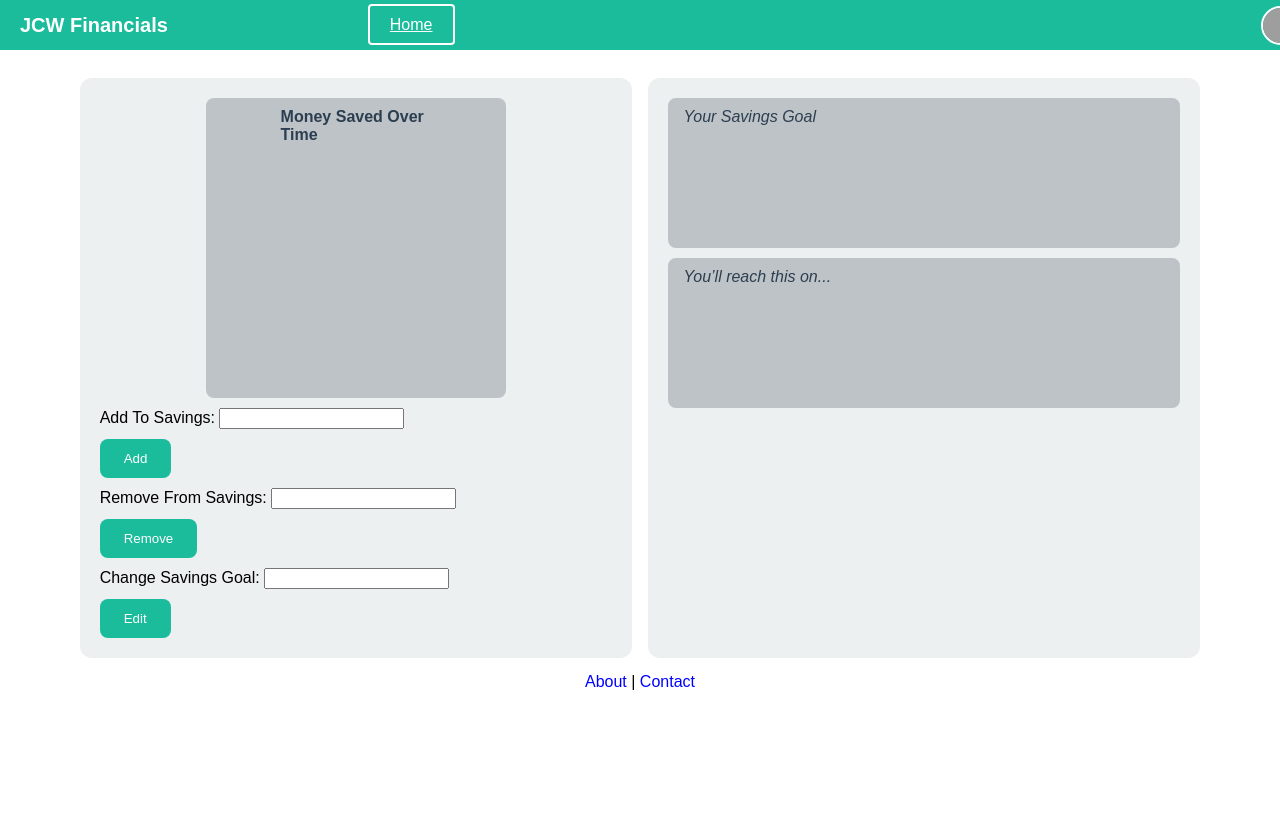
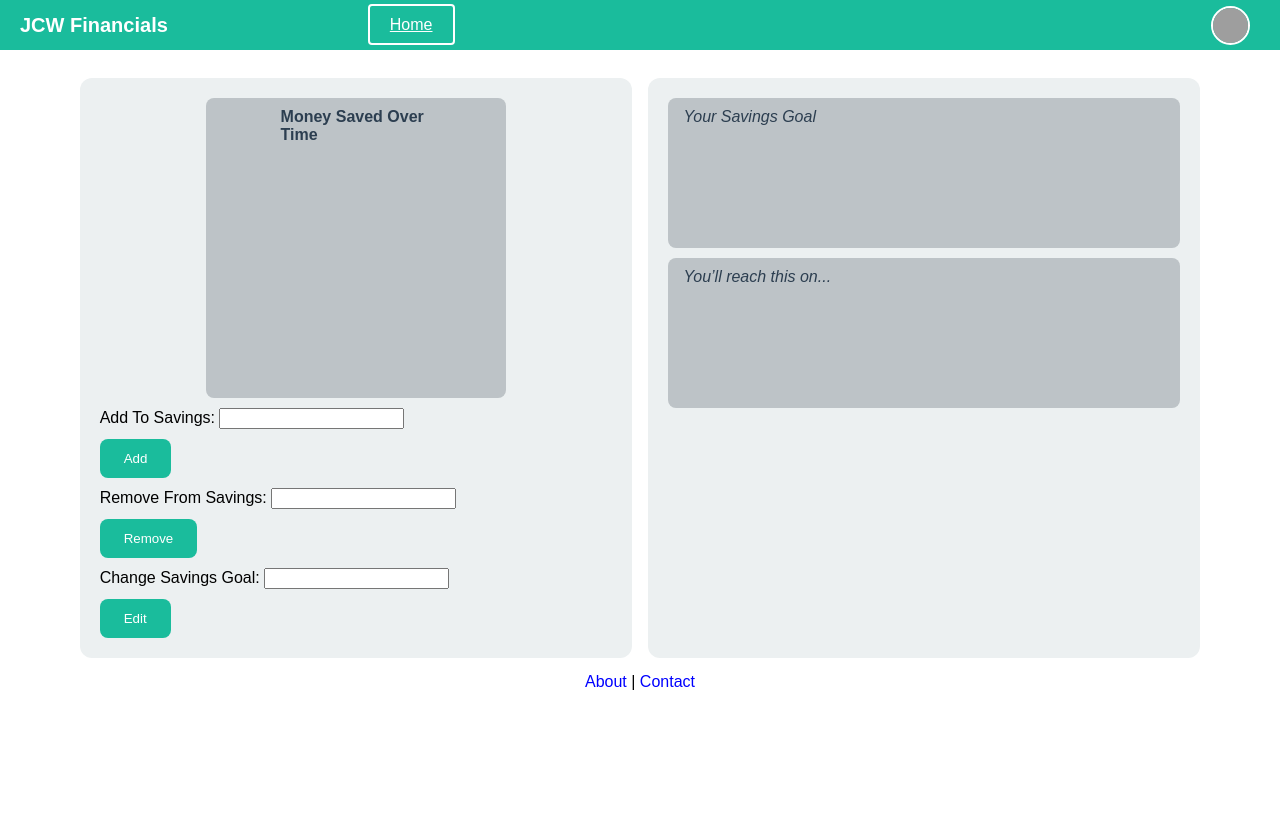
Before and after one commit to willyhill/MIScapstone, a PHP site: page /budget_page.html in a window 1280 px wide. Run offline with PHP 8.4, Linux system fonts and the light colour scheme; grey boxes are pictures that could not be loaded.

Commit message:
budget page update1

```diff
--- a/budget.css
+++ b/budget.css
@@ -59,10 +59,10 @@
   }
 
   .profile-menu {
-    position: relative;
     display: flex;
     align-items: center;
-    margin-left: 10px; /* Move profile picture slightly to the left */
+    margin-right: 50px; /* Move profile picture further to the left within the nav bar */
+    position: relative;
   }
 
   .profile-pic {
@@ -77,7 +77,7 @@
     display: none;
     position: absolute;
     top: 50px;
-    left: 0; /* Align dropdown menu to the profile picture */
+    right: 0; /* Align dropdown menu to the profile picture */
     background-color: white;
     border: 1px solid #ccc;
     border-radius: 8px;
```
